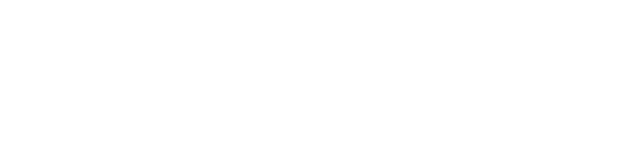
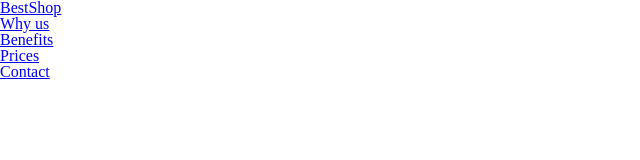
Before and after one commit to PiotrStch/BestShopProject, a plain HTML site: page index.html in a window 1280 px wide. Shown: the whole page, without its empty margins (0-640 px from the left). Drawn offline with Linux system fonts and the light colour scheme.

Commit message:
added style.css reset.css files, implemented fonts links

```diff
--- a/CSS/style.css
+++ b/CSS/style.css
@@ -0,0 +1,6 @@
+@font-face {
+    font-family: 'Open Sans', sans-serif;
+}
+@font-face {
+    font-family: 'Raleway', sans-serif;
+}
--- a/index.html
+++ b/index.html
@@ -3,8 +3,37 @@
 <head>
     <meta charset="UTF-8">
     <title>BestShop</title>
+    <link rel="preconnect" href="https://fonts.googleapis.com">
+    <link rel="preconnect" href="https://fonts.gstatic.com" crossorigin>
+    <link href="https://fonts.googleapis.com/css2?family=Open+Sans:wght@300;400;700&display=swap" rel="stylesheet">
+    <link rel="preconnect" href="https://fonts.googleapis.com">
+    <link rel="preconnect" href="https://fonts.gstatic.com" crossorigin>
+    <link href="https://fonts.googleapis.com/css2?family=Raleway:wght@300;400;700;800&display=swap" rel="stylesheet">
+    <link rel="stylesheet" href="CSS/reset.css">
+    <link rel="stylesheet" href="CSS/style.css">
 </head>
 <body>
+    <header class="header">
+        <div class="header_container container">
+            <a href="#" class="logo">BestShop</a>
+            <nav>
+                <ul class="header_nav">
+                    <li class="nav_element">
+                        <a href="#why-us" class="nav_link">Why us</a>
+                    </li>
+                    <li class="nav_element">
+                        <a href="#benefits" class="nav_link">Benefits</a>
+                    </li>
+                    <li class="nav_element">
+                        <a href="#prices" class="nav_link">Prices</a>
+                    </li>
+                    <li class="nav_element">
+                        <a href="#contact" class="nav_link">Contact</a>
+                    </li>
+                </ul>
+            </nav>
+        </div>
+    </header>
 
 </body>
 </html>
```
